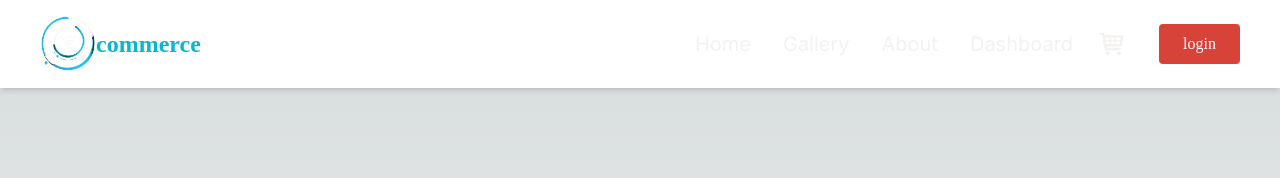
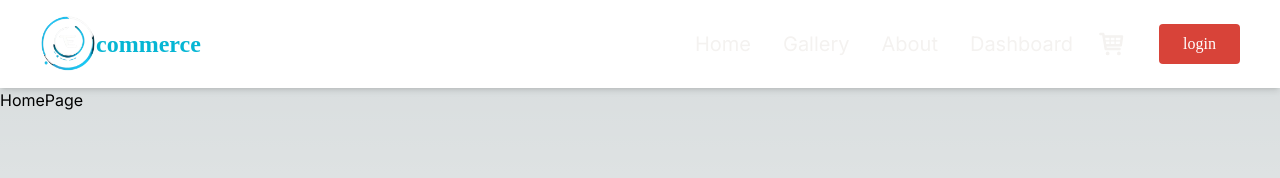
Before and after one commit to percylin33/gadget-galaxy, a Next.js app: page / in a window 1280 px wide. Shown: the top 178 px of the page. Built offline with nearby package versions, Linux system fonts and the light colour scheme.

Commit message:
app-page

```diff
--- a/src/app/page.tsx
+++ b/src/app/page.tsx
@@ -1,9 +1,9 @@
-import Image from 'next/image'
+
 
 export default function Home() {
   return (
-    <main className="flex min-h-screen flex-col items-center justify-between p-24">
-
+    <main className="h-screen">
+      <h1>HomePage</h1>
     </main>
   )
 }
```
